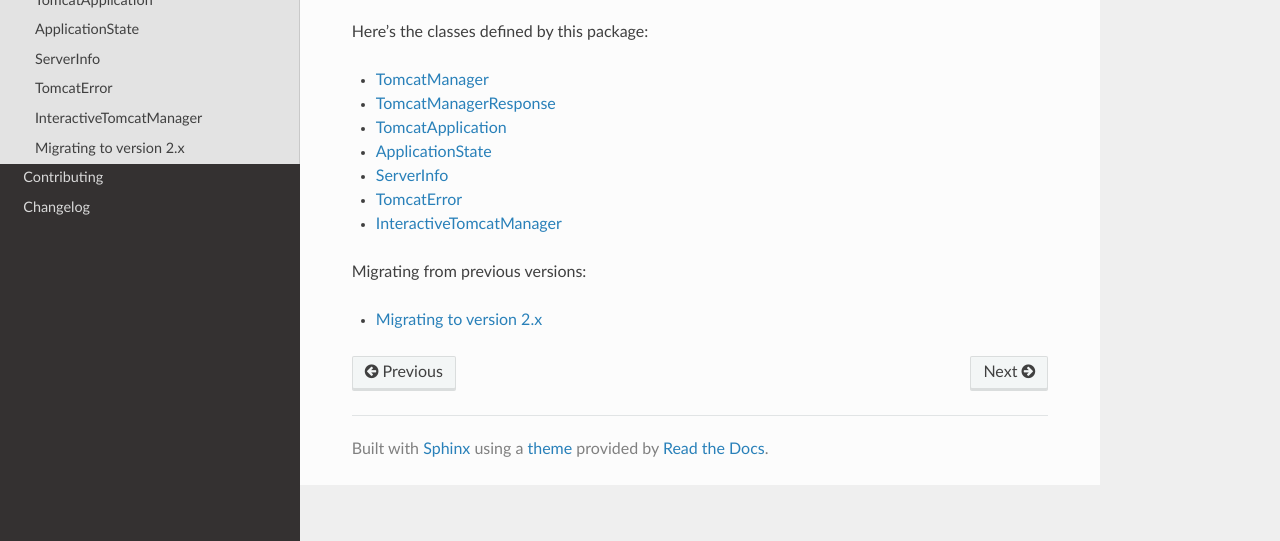
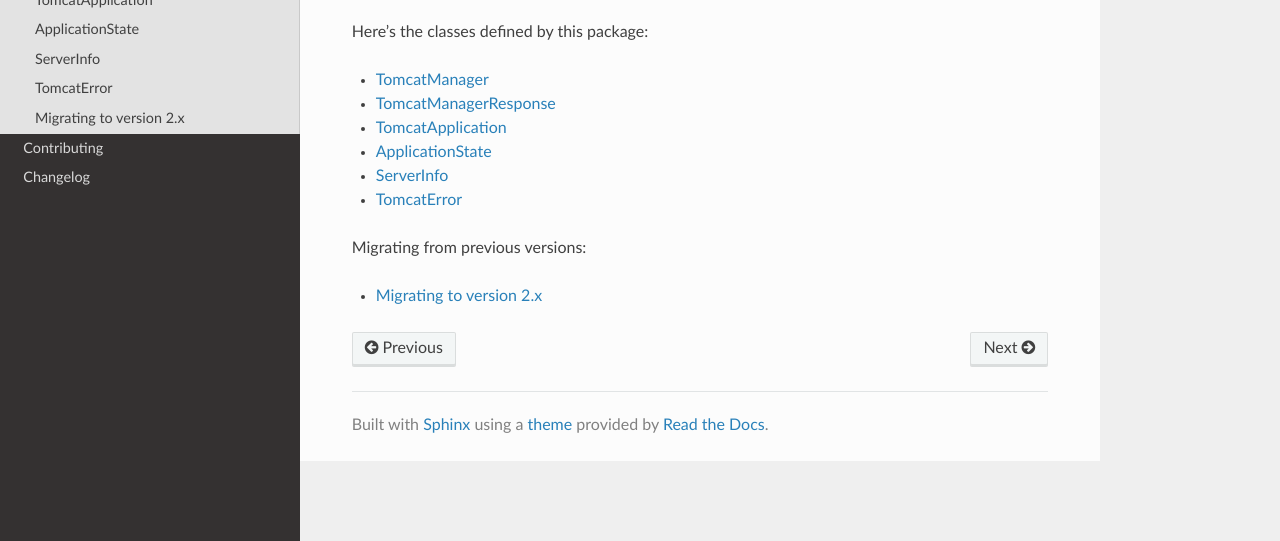
Before and after one commit to tomcatmanager/tomcatmanager, a Sphinx documentation site: the page built from docs/api/index.rst, in a window 1280 px wide, cut to the strip 359-900 px from the top of the page. Built offline with Sphinx 7.4.7 and the Read the Docs theme 2.0.0, drawn with Linux system fonts in a browser that asks for light colours.

Commit message:
Remove InteractiveTomcatManager from api documentation

```diff
--- a/docs/api/InteractiveTomcatManager.rst
+++ /dev/null
@@ -1,6 +0,0 @@
-InteractiveTomcatManager
-========================
-
-.. autoclass:: tomcatmanager.interactive_tomcat_manager.InteractiveTomcatManager
-    :members:
-    :undoc-members:
--- a/docs/api/index.rst
+++ b/docs/api/index.rst
@@ -15,7 +15,6 @@ Python API documentation for tomcatmanager |release|
    ApplicationState
    ServerInfo
    TomcatError
-   InteractiveTomcatManager
    migrating2
 
 Here's the classes defined by this package:
@@ -26,7 +25,6 @@ Here's the classes defined by this package:
 * :doc:`ApplicationState`
 * :doc:`ServerInfo`
 * :doc:`TomcatError`
-* :doc:`InteractiveTomcatManager`
 
 Migrating from previous versions:
 
```
